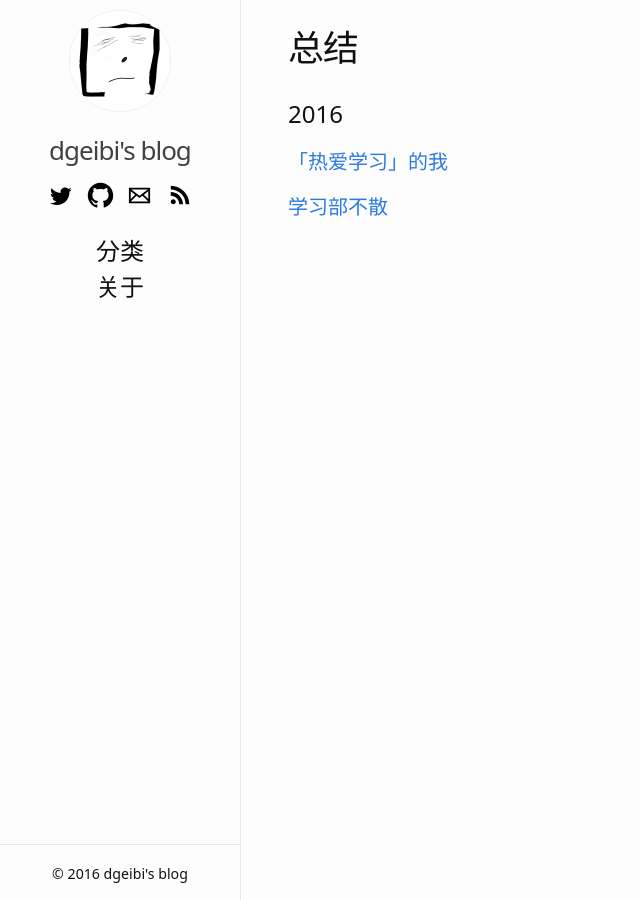
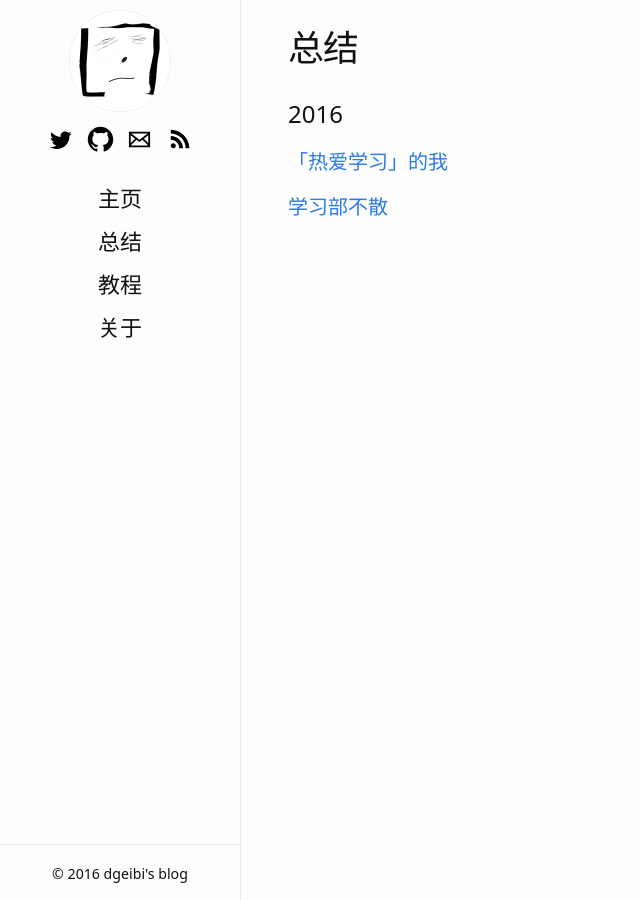
Before and after one commit to dgeibi/dgeibi.github.com, a Jekyll site: the page built from _my_categories/summary.md, in a window 1280 px wide. Shown: the whole page, without its empty margins (0-640 px from the left). Built offline with Jekyll 4.4.1, drawn with Linux system fonts in a browser that asks for light colours.

Commit message:
update at 2016-09-17 03:36:27 UTC

```diff
--- a/_includes/header.html
+++ b/_includes/header.html
@@ -1,7 +1,7 @@
 <header class="site-header">
 
         <img class="logo unselectable" alt="logo" src="{{ site.baseurl }}/image/me.png">
-        <a class="site-title" href="{{ site.baseurl }}/">{{ site.title }}</a>
+
         <div>
             <a href="https://twitter.com/{{ site.twitter_username }}"><svg role="img" title="Twitter" class="icon"><use xlink:href="{{ site.baseurl }}/image/icon.svg#twitter"/></svg></a>
             <a href="https://github.com/{{ site.github_username }}"><svg role="img" title="GitHub" class="icon"><use xlink:href="{{ site.baseurl }}/image/icon.svg#github"/></svg></a>
@@ -10,7 +10,10 @@
         </div>
 
         <nav class="site-nav">
-            <a class="nav-link" href="{{ "/category/" | prepend: site.baseurl }}">分类</a>
+            <a class="nav-link" href="{{ site.baseurl }}/">主页</a>
+            {% for category in site.my_categories %}
+            <a class="nav-link" href="{{ category.url | prepend: site.baseurl }}">{{ category.name }}</a>
+            {% endfor %}
             <a class="nav-link" href="{{ "/about/" | prepend: site.baseurl }}">关于</a>
         </nav>
 
--- a/_layouts/blog_by_category.html
+++ b/_layouts/blog_by_category.html
@@ -21,7 +21,7 @@ layout: default
     <div>
             {% endif %}
         {% endunless %}
-    <a href="{{ post.url }}"><h4>{{ post.title }}</h4></a>
+    <a class="post-link" href="{{ post.url }}"><h4>{{ post.title }}</h4></a>
         {% if forloop.last %}
     </div>
         {% endif %}
--- a/_sass/_layout.scss
+++ b/_sass/_layout.scss
@@ -32,7 +32,7 @@
 
 .site-nav {
     font-size: 18px;
-    margin-bottom: 10px;
+    margin: 10px 0;
     width: 100%;
     text-align: center;
     a.nav-link {
@@ -40,11 +40,16 @@
         color: $text-color;
     }
     @media (min-width: $on-laptop) {
-        font-size: 24px;
+        font-size: 22px;
         margin-top: 20px;
         a.nav-link {
-            display:block;
+            display: block;
             width: 100%;
+            padding: 5px 0;
+            &:hover {
+                background-color: #ddd;
+                text-decoration: none;
+            }
         }
     }
 }
```
